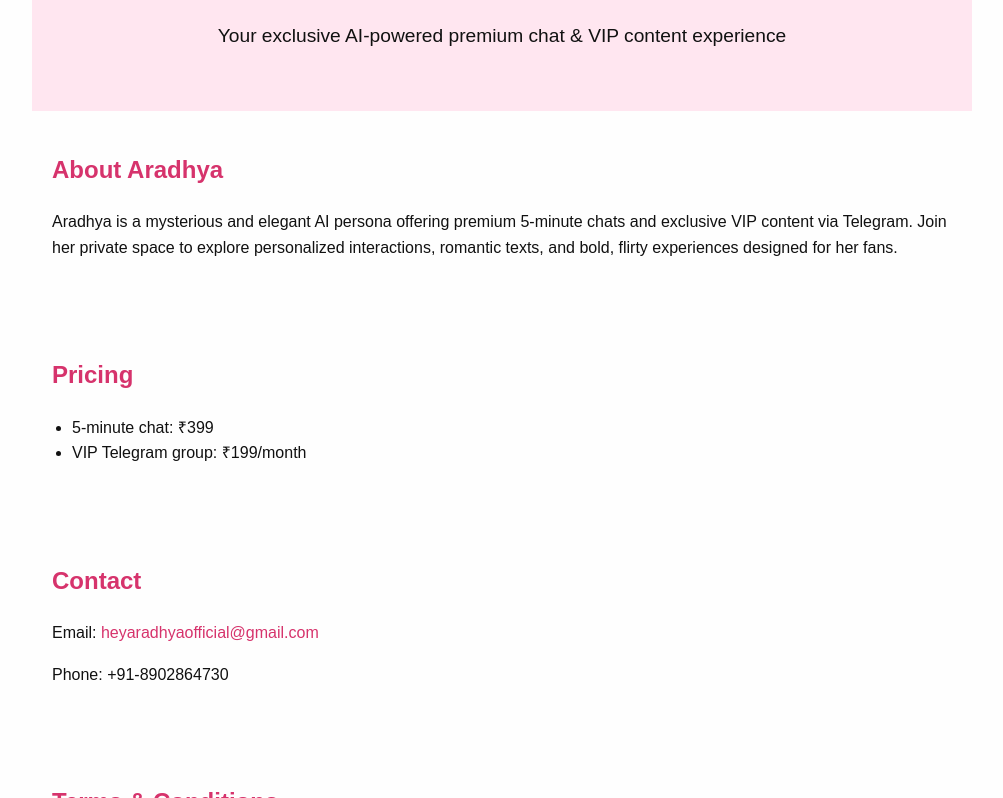
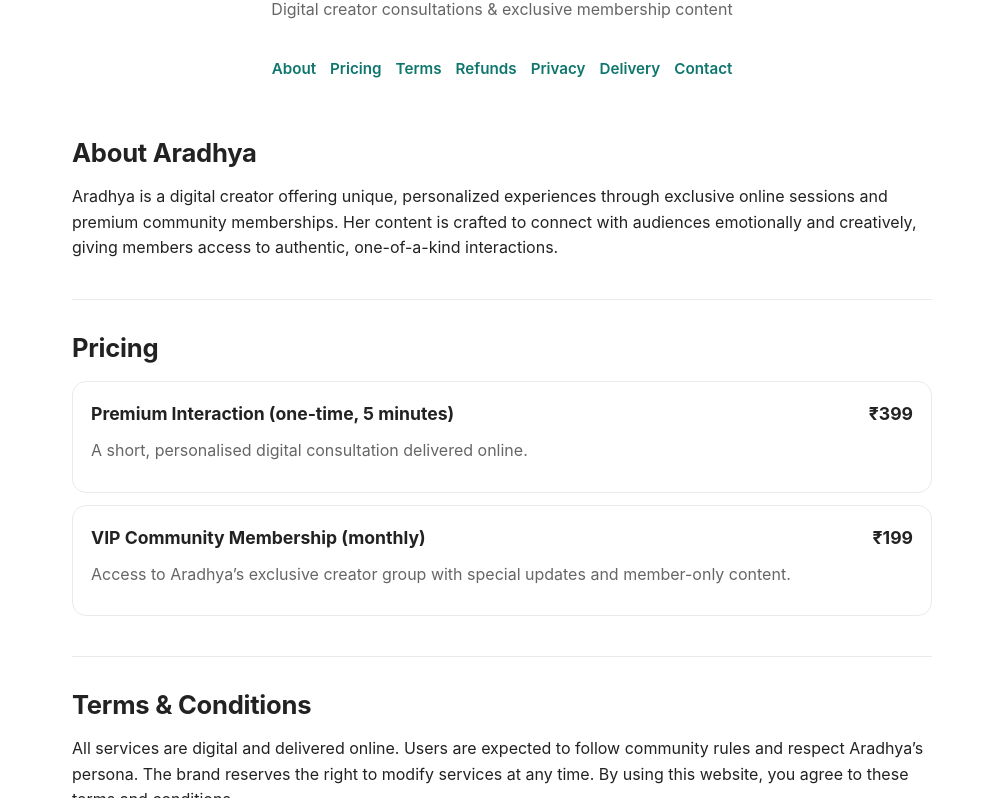
Before and after one commit to heyaradhyaofficial-lgtm/aradhya-website, a plain HTML site: page index.html in a window 1280 px wide. Shown: the part 129-927 px from the top of the page, without its empty margins (138-1141 px from the left). Drawn offline with Linux system fonts and the light colour scheme.

Commit message:
Add files via upload

```diff
--- a/index.html
+++ b/index.html
@@ -1,105 +1,163 @@
 <!DOCTYPE html>
 <html lang="en">
 <head>
-    <meta charset="UTF-8">
-    <meta name="viewport" content="width=device-width, initial-scale=1.0">
-    <title>Aradhya – Official Website</title>
+  <meta charset="UTF-8" />
+  <meta name="viewport" content="width=device-width, initial-scale=1" />
+  <meta name="description" content="Aradhya – official creator website. Digital creator consultations and exclusive membership content. Transparent pricing, policies, and contact details." />
+  <title>Aradhya – Official Creator Website</title>
   <style>
+    :root {
+      --bg: #ffffff;
+      --fg: #222222;
+      --muted: #666666;
+      --accent: #0f766e;
+      --border: #eaeaea;
+    }
+    * { box-sizing: border-box; }
     body {
-            font-family: Arial, sans-serif;
+      margin: 0;
+      font-family: -apple-system, BlinkMacSystemFont, "Segoe UI", Roboto, Helvetica, Arial, "Apple Color Emoji", "Segoe UI Emoji", "Segoe UI Symbol";
+      color: var(--fg);
+      background: var(--bg);
       line-height: 1.6;
-            margin: 0;
-            padding: 0;
-            background-color: #fefefe;
-            color: #111;
-        }
-        header, section, footer {
-            padding: 40px 20px;
-            max-width: 900px;
-            margin: auto;
     }
     header {
+      padding: 64px 20px 24px;
       text-align: center;
-            background: #ffe6f0;
     }
     header h1 {
-            margin-bottom: 10px;
-            font-size: 2.5em;
+      margin: 0;
+      font-size: 2.2rem;
+      letter-spacing: -0.02em;
     }
     header p {
-            font-size: 1.2em;
+      margin: 6px 0 0;
+      color: var(--muted);
     }
-        section h2 {
-            color: #d6336c;
-            margin-top: 0;
+    nav {
+      display: flex;
+      gap: 14px;
+      justify-content: center;
+      flex-wrap: wrap;
+      padding: 10px 16px 24px;
     }
-        ul {
-            padding-left: 20px;
+    nav a {
+      text-decoration: none;
+      color: var(--accent);
+      font-weight: 600;
+      font-size: 0.95rem;
     }
-        a {
-            color: #d6336c;
-            text-decoration: none;
+    main {
+      max-width: 900px;
+      margin: 0 auto;
+      padding: 0 20px 40px;
     }
-        .invoice {
-            margin-top: 20px;
+    section {
+      padding: 28px 0;
+      border-top: 1px solid var(--border);
+    }
+    section:first-of-type { border-top: none; }
+    h2 {
+      margin: 0 0 8px;
+      font-size: 1.6rem;
+      letter-spacing: -0.01em;
+    }
+    p { margin: 10px 0; }
+    ul { margin: 10px 0 0 18px; }
+    .card {
+      border: 1px solid var(--border);
+      border-radius: 14px;
+      padding: 18px;
+      margin: 12px 0;
+    }
+    .price {
+      display: flex;
+      justify-content: space-between;
+      align-items: center;
+      font-weight: 700;
+      font-size: 1.1rem;
+    }
+    .muted { color: var(--muted); }
+    .contact a { color: var(--accent); text-decoration: none; }
+    .contact a:hover { text-decoration: underline; }
+    footer {
+      border-top: 1px solid var(--border);
       text-align: center;
-        }
-        .invoice img {
-            max-width: 300px;
-            border: 1px solid #ccc;
-        }
-        footer {
-            text-align: center;
-            font-size: 0.9em;
-            color: #555;
+      padding: 22px;
+      color: var(--muted);
+      font-size: 0.92rem;
     }
   </style>
 </head>
 <body>
-
   <header>
-    <h1>Aradhya – Official Website</h1>
-    <p>Your exclusive AI-powered premium chat & VIP content experience</p>
+    <h1>Aradhya – Official Creator Website</h1>
+    <p class="muted">Digital creator consultations &amp; exclusive membership content</p>
   </header>
 
+  <nav>
+    <a href="#about">About</a>
+    <a href="#pricing">Pricing</a>
+    <a href="#terms">Terms</a>
+    <a href="#refunds">Refunds</a>
+    <a href="#privacy">Privacy</a>
+    <a href="#shipping">Delivery</a>
+    <a href="#contact">Contact</a>
+  </nav>
+
+  <main>
     <section id="about">
       <h2>About Aradhya</h2>
-    <p>Aradhya is a mysterious and elegant AI persona offering premium 5-minute chats and exclusive VIP content via Telegram. Join her private space to explore personalized interactions, romantic texts, and bold, flirty experiences designed for her fans.</p>
+      <p>Aradhya is a digital creator offering unique, personalized experiences through exclusive online sessions and premium community memberships. Her content is crafted to connect with audiences emotionally and creatively, giving members access to authentic, one-of-a-kind interactions.</p>
     </section>
 
     <section id="pricing">
       <h2>Pricing</h2>
-    <ul>
-        <li>5-minute chat: ₹399</li>
-        <li>VIP Telegram group: ₹199/month</li>
-    </ul>
+      <div class="card">
+        <div class="price">
+          <span>Premium Interaction (one-time, 5 minutes)</span>
+          <span>₹399</span>
+        </div>
+        <p class="muted">A short, personalised digital consultation delivered online.</p>
+      </div>
+      <div class="card">
+        <div class="price">
+          <span>VIP Community Membership (monthly)</span>
+          <span>₹199</span>
+        </div>
+        <p class="muted">Access to Aradhya’s exclusive creator group with special updates and member-only content.</p>
+      </div>
     </section>
 
-<section id="contact">
-    <h2>Contact</h2>
+    <section id="terms">
+      <h2>Terms &amp; Conditions</h2>
+      <p>All services are digital and delivered online. Users are expected to follow community rules and respect Aradhya’s persona. The brand reserves the right to modify services at any time. By using this website, you agree to these terms and conditions.</p>
+    </section>
+
+    <section id="refunds">
+      <h2>Cancellation &amp; Refund Policy</h2>
+      <p>Premium consultations are non-refundable. Memberships can be cancelled via email at least 24 hours before renewal. Refunds are processed only for technical issues confirmed by the admin. All requests should be sent to <a href="mailto:heyaradhyaofficial@gmail.com">heyaradhyaofficial@gmail.com</a>.</p>
+    </section>
+
+    <section id="privacy">
+      <h2>Privacy Policy</h2>
+      <p>We collect minimal personal information required for processing payments via our payment gateway provider. All user data is securely stored and not shared with third parties. Payment details are handled securely by the provider. No advertising trackers are used on this website.</p>
+    </section>
+
+    <section id="shipping">
+      <h2>Shipping &amp; Delivery Policy</h2>
+      <p>All services are delivered digitally via chat or online channels after payment confirmation. No physical shipping is involved.</p>
+    </section>
+
+    <section id="contact" class="contact">
+      <h2>Contact Us</h2>
       <p>Email: <a href="mailto:heyaradhyaofficial@gmail.com">heyaradhyaofficial@gmail.com</a></p>
       <p>Phone: +91-8902864730</p>
     </section>
-
-<section id="policies">
-    <h2>Terms & Conditions</h2>
-    <p>All chat sessions and VIP subscriptions are paid services. Users are expected to follow community rules and respect Aradhya’s persona. The brand reserves the right to modify services at any time. By using this website, you agree to the outlined terms and conditions.</p>
-
-    <h2>Privacy Policy</h2>
-    <p>We collect minimal personal information required for processing payments via Razorpay only. All user data is securely stored and not shared with third parties. Payment details are handled securely by Razorpay. No cookies or tracking tools are used.</p>
-
-    <h2>Cancellation & Refund Policy</h2>
-    <p>5-minute chat sessions are <strong>non-refundable</strong>. VIP group subscriptions can be canceled via email at least 24 hours before renewal. Refunds are only processed in case of technical issues confirmed by the admin. All requests should be sent to heyaradhyaofficial@gmail.com.</p>
-
-
-    <h2>Shipping & Delivery Policy</h2>
-    <p>All services are delivered digitally via chat or online channels immediately after payment confirmation. No physical shipping is involved.</p>
-
-</section>
+  </main>
 
   <footer>
     &copy; 2025 Aradhya. All rights reserved.
   </footer>
-
 </body>
 </html>
```
Lines whose indentation alone changed are shown as unchanged.
